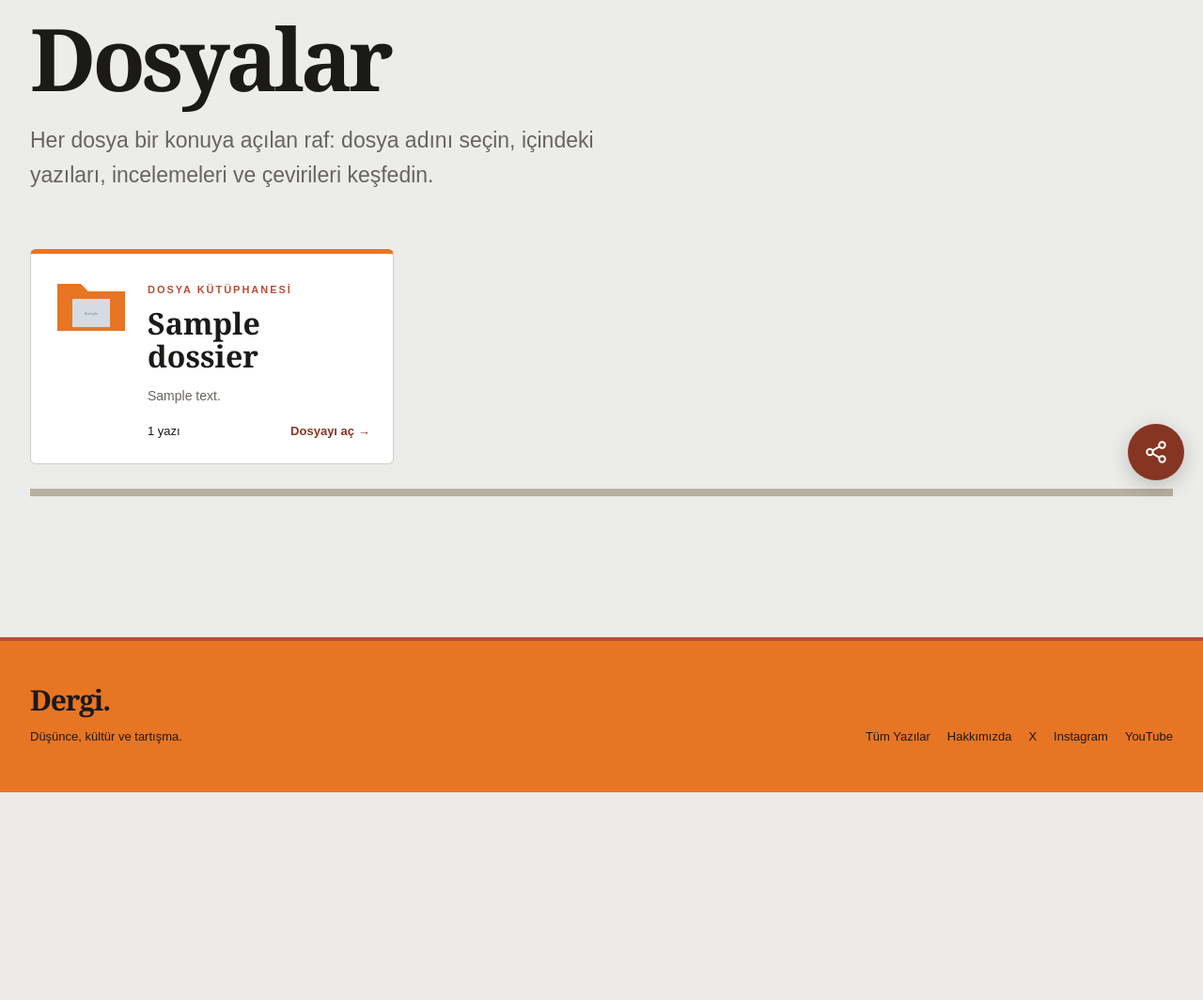
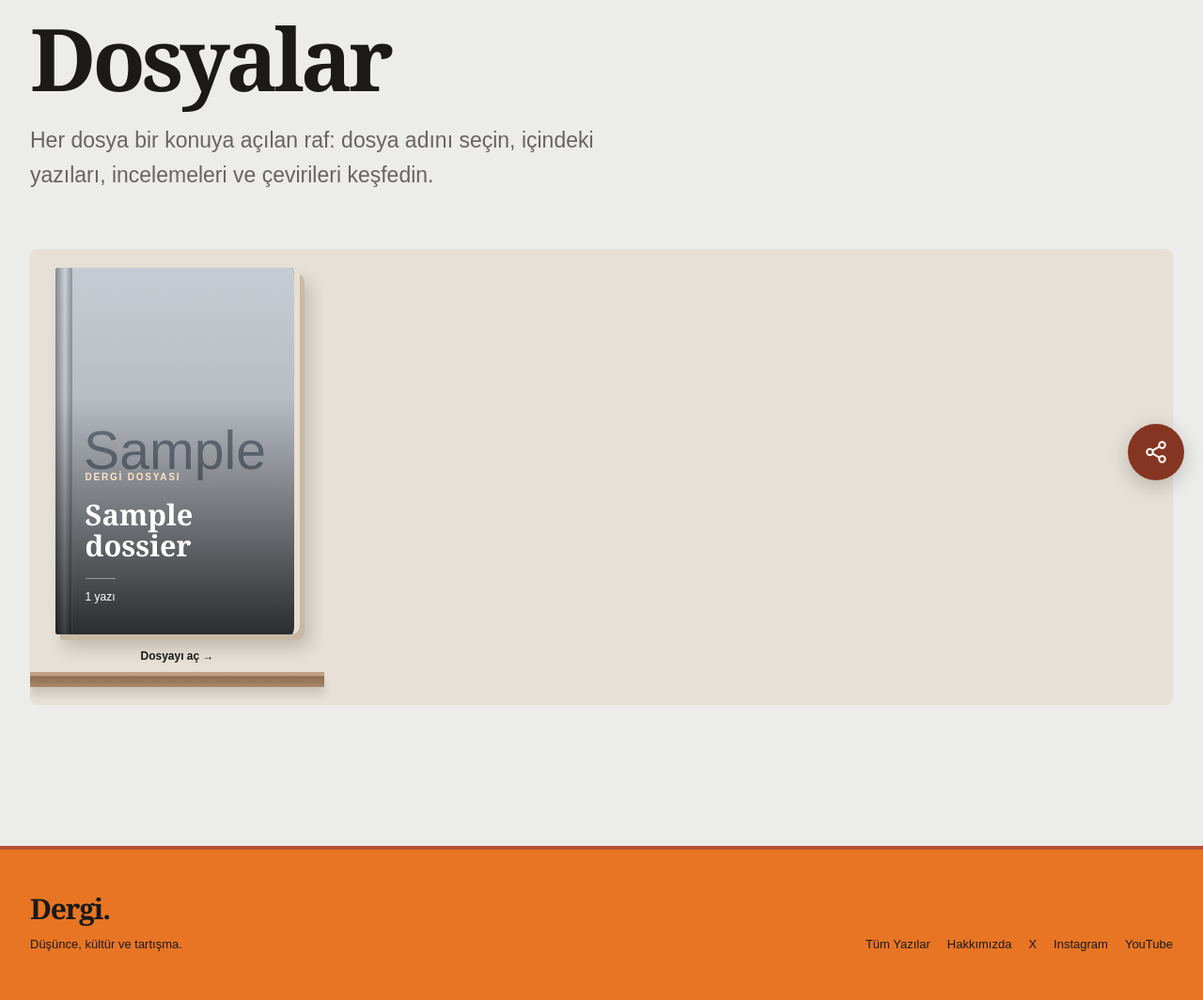
Before and after one commit to MelihP/dergi-sitesi, a Django app: page /dosyalar/ in a window 1280 px wide. Shown: the part 269-1333 px from the top of the page at 94% size. Before the commit the page ends 1112 px from the top, so only its background shows below. Run offline with Django 5.2, Linux system fonts and the light colour scheme; data comes from the database, SQL or seed files in the repository; tables that the repository leaves empty hold one stand-in row (values such as "Sample post"); grey boxes marked "Sample" are stand-in pictures.

Commit message:
hatalar düzeltildi dosyalar

```diff
--- a/articles/static/articles/css/style.css
+++ b/articles/static/articles/css/style.css
@@ -1659,19 +1659,88 @@ select:focus-visible {
 .slider-empty-art { display: grid; place-items: center; }
 .slider-empty-art span { color: #fff; font: bold clamp(48px, 7vw, 100px) Georgia, serif; }
 .slider-empty-status { padding: 18px 24px; color: var(--muted); font-size: 14px; }
-.dossier-folder-card { border: 1px solid var(--border); border-top: 5px solid var(--brand-orange); background: var(--surface-strong); border-radius: 6px; }
-.dossier-folder-link { display: flex; gap: 20px; padding: 24px; height: 100%; align-items: flex-start; }
-.dossier-folder-link:hover h3 { text-decoration: underline; }
-.dossier-folder-art { position: relative; flex: 0 0 80px; width: 80px; color: var(--brand-orange); }
-.dossier-folder-art svg { display: block; width: 80px; height: 64px; }
-.dossier-folder-art img { position: absolute; width: 40px; height: 32px; top: 23px; left: 20px; object-fit: contain; }
-.dossier-folder-body { min-width: 0; flex: 1; }
-.dossier-folder-body h3 { margin: 8px 0 14px; font-size: clamp(24px, 3vw, 32px); overflow-wrap: anywhere; }
-.dossier-folder-body p { color: var(--muted); font-size: 14px; margin: 0 0 16px; }
-.dossier-folder-meta { display: flex; flex-wrap: wrap; gap: 12px; justify-content: space-between; font-size: 13px; }
+/* Books sit side by side on shelves, including the home selection. */
+.dossier-grid {
+    grid-template-columns: repeat(4, minmax(0, 1fr));
+    gap: 64px 36px;
+    padding: 20px 24px 42px;
+    background: #e6e0d6;
+    border-radius: 8px;
+    overflow: hidden;
+}
+.dossier-index .dossier-grid { gap: 64px 36px; padding: 20px 24px 42px; border-bottom: 0; }
+.dossier-book {
+    --book-color: #304d4d;
+    position: relative;
+    min-width: 0;
+    align-self: end;
+}
+.dossier-book:nth-child(3n + 2) { --book-color: #823f2e; }
+.dossier-book:nth-child(3n) { --book-color: #51445e; }
+.dossier-book::after {
+    content: "";
+    position: absolute;
+    bottom: -23px;
+    left: -24px;
+    right: -24px;
+    height: 16px;
+    background: linear-gradient(#bda083 0%, #bda083 25%, #8b6c50 30%, #a8896a 100%);
+    box-shadow: 0 8px 9px #33271e25;
+}
+.dossier-book-link {
+    display: block;
+    width: 100%;
+    max-width: 260px;
+    margin: auto;
+    position: relative;
+    transition: transform 200ms ease;
+}
+.dossier-book-link:hover { transform: translateY(-8px) rotate(-1deg); }
+.dossier-book-cover {
+    position: relative;
+    aspect-ratio: 2 / 3;
+    display: flex;
+    align-items: flex-end;
+    padding: 28px 24px 28px 32px;
+    overflow: hidden;
+    color: #fff;
+    background: var(--book-color);
+    border-radius: 3px 9px 9px 3px;
+    border-right: 6px solid #e8dece;
+    box-shadow: 5px 6px 0 #c7baa4, 10px 14px 18px #382e2538;
+}
+.dossier-book-cover::before {
+    content: "";
+    position: absolute;
+    z-index: 2;
+    top: 0;
+    bottom: 0;
+    left: 0;
+    width: 17px;
+    background: linear-gradient(90deg, #0005, #ffffff18 60%, #0004);
+    border-right: 1px solid #ffffff25;
+}
+.dossier-book-image { position: absolute; inset: 0; height: 100%; width: 100%; object-fit: cover; }
+.dossier-book-shade { position: absolute; inset: 0; background: linear-gradient(180deg, #0001, #0002 35%, #000c 100%); }
+.dossier-book-letter { position: absolute; top: 12%; left: 0; width: 100%; text-align: center; font: 120px Georgia, serif; color: #ffffff20; }
+.dossier-book-title { position: relative; z-index: 1; width: 100%; }
+.dossier-book-title .eyebrow { color: #ffe2c5; font-size: 10px; }
+.dossier-book-title h3 { margin: 12px 0 18px; font-size: clamp(22px, 2.4vw, 32px); overflow-wrap: anywhere; }
+.dossier-book-count { display: inline-block; font-size: 12px; border-top: 1px solid #ffffff70; padding-top: 10px; }
+.dossier-book-open { display: block; position: relative; text-align: center; padding-top: 14px; font-size: 12px; font-weight: bold; color: var(--text); }
+@media (max-width: 1100px) {
+    .dossier-grid { grid-template-columns: repeat(3, minmax(0, 1fr)); }
+}
+@media (max-width: 760px) {
+    .dossier-grid { grid-template-columns: repeat(2, minmax(0, 1fr)); }
+    .dossier-book-cover { padding: 20px 14px 20px 25px; }
+    .dossier-book-title h3 { font-size: 23px; }
+}
 @media (max-width: 480px) {
-    .dossier-folder-link { padding: 18px; gap: 14px; }
-    .dossier-folder-art { flex-basis: 60px; width: 60px; }
-    .dossier-folder-art svg { width: 60px; height: 48px; }
-    .dossier-folder-art img { width: 30px; height: 24px; top: 17px; left: 15px; }
-}
+    .dossier-grid, .dossier-index .dossier-grid { gap: 54px 20px; padding: 18px 14px 40px; }
+    .dossier-book-cover { padding: 16px 10px 16px 20px; }
+    .dossier-book-title h3 { font-size: 18px; margin: 8px 0 10px; }
+    .dossier-book-title .eyebrow { font-size: 8px; letter-spacing: 0.08em; }
+    .dossier-book-count { font-size: 11px; }
+}
+@media (prefers-reduced-motion: reduce) { .dossier-book-link { transition: none; } }
--- a/articles/templates/articles/_dossier_card.html
+++ b/articles/templates/articles/_dossier_card.html
@@ -1,17 +1,18 @@
-<article class="dossier-folder-card">
-    <a class="dossier-folder-link" href="{% url 'articles:dossier_detail' dossier.slug %}">
-        <div class="dossier-folder-art" aria-hidden="true">
-            <svg viewBox="0 0 80 64" fill="currentColor"><path d="M4 8h25l8 8h39v42H4z"/></svg>
-            {% if dossier.cover %}<img src="{{ dossier.cover.url }}" alt="" loading="lazy">{% endif %}
-        </div>
-        <div class="dossier-folder-body">
-            <span class="eyebrow">DOSYA KÜTÜPHANESİ</span>
-            <h3>{{ dossier.title }}</h3>
-            {% if dossier.summary %}<p>{{ dossier.summary|truncatechars:140 }}</p>{% endif %}
-            <div class="dossier-folder-meta">
-                <span>{{ dossier.published_article_count }} yazı</span>
-                <span class="dossier-card-action">Dosyayı aç →</span>
+<article class="dossier-book">
+    <a class="dossier-book-link" href="{% url 'articles:dossier_detail' dossier.slug %}">
+        <div class="dossier-book-cover">
+            {% if dossier.cover %}
+                <img class="dossier-book-image" src="{{ dossier.cover.url }}" alt="" loading="lazy">
+            {% else %}
+                <span class="dossier-book-letter" aria-hidden="true">{{ dossier.title|first }}</span>
+            {% endif %}
+            <div class="dossier-book-shade" aria-hidden="true"></div>
+            <div class="dossier-book-title">
+                <span class="eyebrow">DERGİ DOSYASI</span>
+                <h3>{{ dossier.title }}</h3>
+                <span class="dossier-book-count">{{ dossier.published_article_count }} yazı</span>
             </div>
         </div>
+        <span class="dossier-book-open">Dosyayı aç →</span>
     </a>
 </article>
--- a/articles/views.py
+++ b/articles/views.py
@@ -80,16 +80,15 @@ def home(request):
         ]
     )[:9]
 
-    dossiers = list(
-        published_dossiers().filter(
-            is_featured=True,
-        )[:3]
-    )
-
-    if not dossiers:
-        dossiers = list(
-            published_dossiers()[:3]
-        )
+    section_page = None
+    dossiers = []
+    if section_title:
+        section_page = Paginator(published, 9).get_page(request.GET.get("sayfa"))
+        latest = section_page
+    else:
+        dossiers = list(published_dossiers().filter(is_featured=True)[:3])
+        if not dossiers:
+            dossiers = list(published_dossiers()[:3])
 
     context = {
         "featured": featured,
@@ -98,14 +97,16 @@ def home(request):
         "archive_articles": (
             published.filter(
                 is_archive_pick=True,
-            )[:6]
+            )[:6] if not section_title else Article.objects.none()
         ),
         "concepts": (
             Concept.objects.filter(
                 is_active=True,
-            )[:8]
+            )[:8] if not section_title else Concept.objects.none()
         ),
         "section_title": section_title,
+        "section": section if section_title else "",
+        "section_page": section_page,
     }
 
     return render(
```
Also changed, not shown: articles/templates/articles/home.html (+13 -3 lines), articles/tests.py (+41 -2 lines), docs/yayin-ve-depolama.md (+9 -0 lines).
